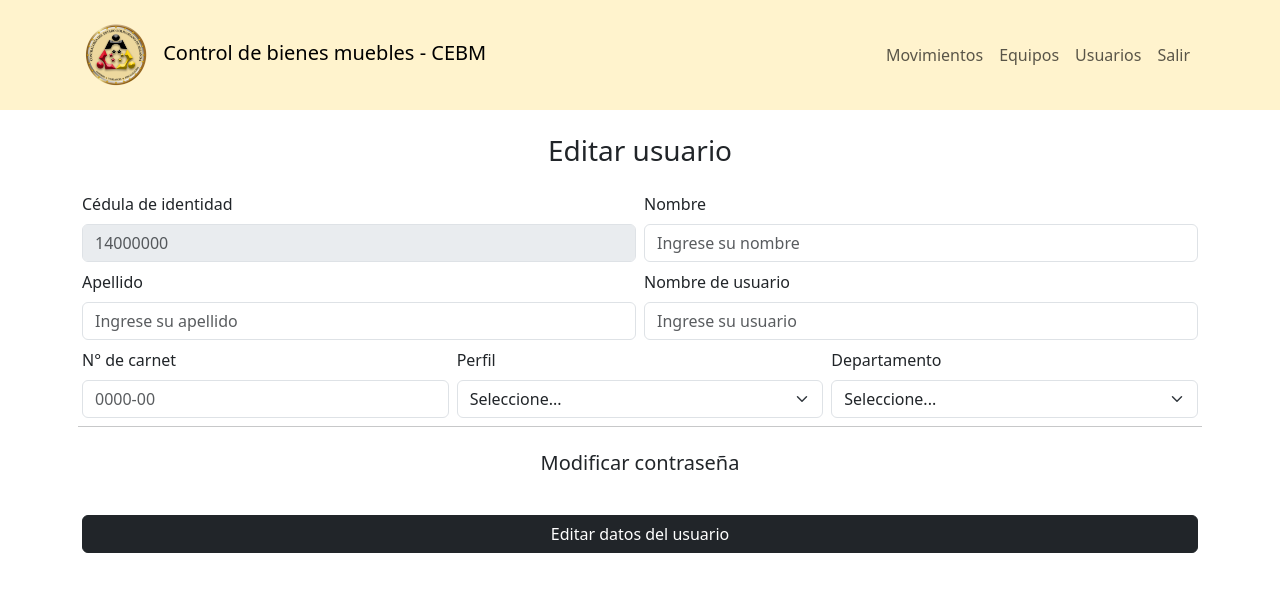
After one commit to Atomimox05/inventario-cebm, a PHP site: page /pages/editUser.php?id=1 in a window 1280 px wide. The commit adds this page. Shown: the top 592 px of the page. Run offline with PHP 8.4, Linux system fonts and the light colour scheme; data that the repository does not hold is empty.

Commit message:
Trabajando en la edicion de usuarios

```diff
--- a/config/NavBar.php
+++ b/config/NavBar.php
@@ -3,7 +3,7 @@
         <div class="container">
             <span class="navbar-brand">
                 <img src="../src/assets/Logo-CEBM-270x270.png" style="height: 68px;" alt="Logo CEBM" class="d-inline-block align-text-center me-2">
-                Control de bienes muebles - CEMB
+                Control de bienes muebles - CEBM
             </span>
             <button class="navbar-toggler" type="button" data-bs-toggle="collapse" data-bs-target="#navbarNav" aria-controls="navbarNav" aria-expanded="false" aria-label="Toggle navigation">
                 <span class="navbar-toggler-icon"></span>
--- /dev/null
+++ b/pages/editUser.php
@@ -0,0 +1,66 @@
+<?php include ('../config/Header.php'); ?>
+<?php include ('../config/NavBar.php'); ?>
+<?php
+    require('../config/conex.php');
+    $id = $_GET['id'];
+    $query = "SELECT * FROM usuarios WHERE id = $id";
+    $result = mysqli_query($conn, $query);
+    $user = mysqli_fetch_array($result);
+?>
+
+<section class="mt-4">
+    <h3 class="text-center">Editar usuario</h3>
+    <div class="container d-flex justify-content-end mt-4">
+        <form action="../services/users/save_user.php" method="POST" class="row g-2" autocomplete="off">
+            <div class="col-sm-6">
+                <label class="form-label" for="ci">Cédula de identidad</label>
+                <input class="form-control" name="ci" id="ci" maxlength="8" placeholder="14000000" value="<?php echo($user[3])?>" disabled>
+            </div>
+            <div class="col-sm-6">
+                <label for="name" class="form-label">Nombre</label>
+                <input class="form-control" type="text" name="nombre" id="name" maxlength="40" placeholder="Ingrese su nombre" value="<?php echo($user[1])?>" required>
+            </div>
+            <div class="col-sm-6">
+                <label class="form-label" for="apellido">Apellido</label>
+                <input class="form-control" type="text" name="apellido" maxlength="40" id="apellido" placeholder="Ingrese su apellido" value="<?php echo($user[2])?>" required>
+            </div>
+            <div class="col-sm-6">
+                <label class="form-label" for="user">Nombre de usuario</label>
+                <input class="form-control" type="text" name="username" id="user" placeholder="Ingrese su usuario" maxlength="30" value="<?php echo($user[8])?>" required>
+            </div>
+            <div class="col-sm-4">
+                <label class="form-label" for="carnet">N° de carnet</label>
+                <input class="form-control" type="text" name="n_carnet" id="carnet" placeholder="0000-00" value="<?php echo($user[4])?>" maxlength="7">
+            </div>
+            <div class="col-sm-4">
+                <label class="form-label" for="rol">Perfil</label>
+                <select class="form-select" name="rol" id="rol" value="<?php echo($user[6])?>" required>
+                    <option selected disabled>Seleccione...</option>
+                    <option value="0">Administrador</option>
+                    <option value="1">Coordinador</option>
+                    <option value="2">Analista</option>
+                </select>
+            </div>
+            <div class="col-sm-4">
+                <label class="form-label" for="user">Departamento</label>
+                <select class="form-select" name="departamento" id="departamento" value="<?php echo($user[5])?>" required>
+                    <option selected disabled>Seleccione...</option>
+                    <?php
+                        require('../config/conex.php');
+
+                        $res = mysqli_query($conn, "SELECT * FROM departamento");
+                        while($row = mysqli_fetch_array($res)){
+                        ?>
+                        <option value="<?php echo($row[0]); ?>"><?php echo($row[1]); ?></option>
+                    <?php } ?>
+                </select>
+            </div>
+            <hr>
+            <h5 class="text-center">Modificar contraseña</h5>
+            <div class="col-sm-4"></div>
+            <div class="d-grid gap-2 mt-4">
+                <input class="btn btn-dark" type="submit" value="Editar datos del usuario">
+            </div>
+        </form>
+    </div>
+</section>
--- a/services/users/edit_user.php
+++ b/services/users/edit_user.php
@@ -1,3 +1,7 @@
 <?php
-    echo("si");
+    require('../../config/conex.php');
+    $id = $_GET['id'];
+    $query = "SELECT * FROM usuarios WHERE id = $id";
+    $result = mysqli_query($conn, $query);
+    $user = mysqli_fetch_assoc($result);
 ?>
--- a/services/users/save_user.php
+++ b/services/users/save_user.php
@@ -16,5 +16,6 @@
         die("Query Failed.");
     } else {
         header('location: ../../pages/usuarios.php');
+        echo('');
     }
 ?>
```
Also changed, not shown: pages/usuarios.php (+9 -9 lines).
